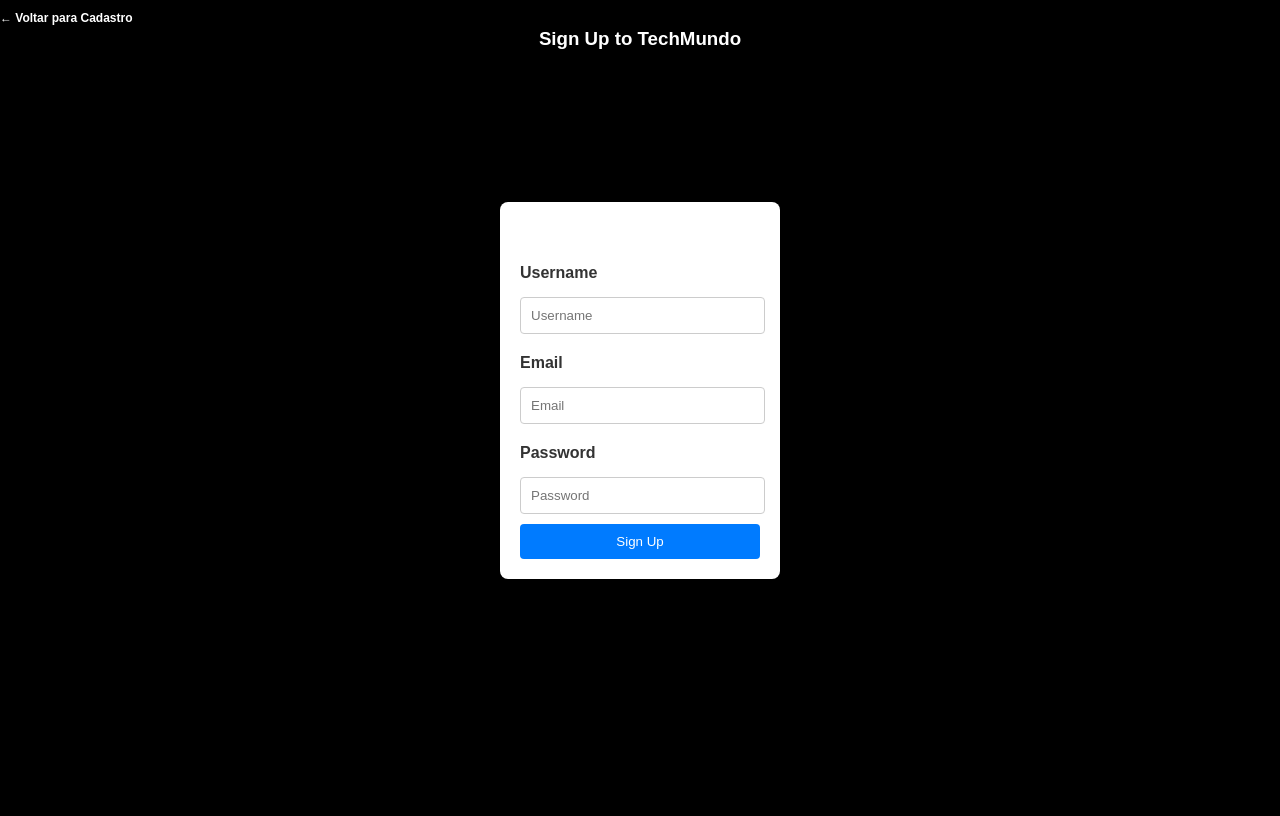
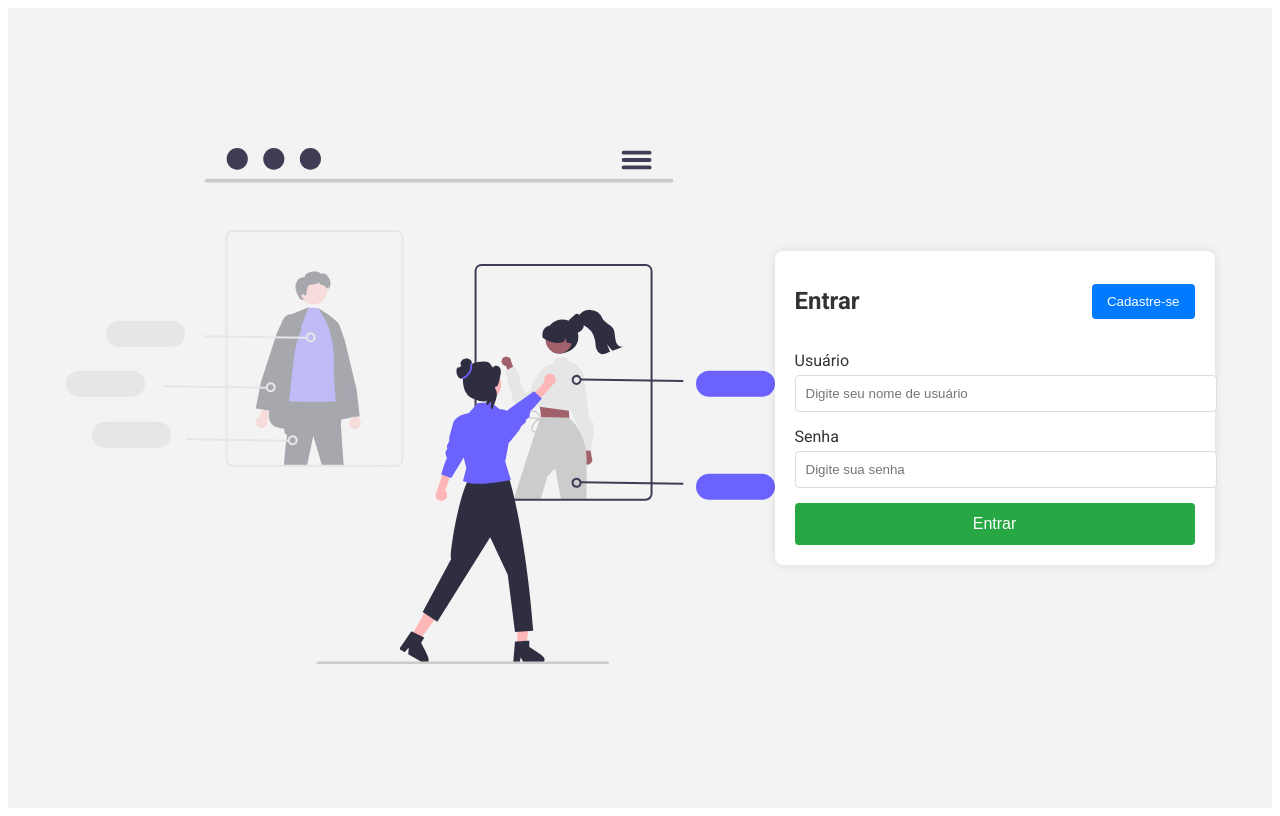
Before and after one commit to aul-rel/HomeTech, a PHP site: page /assets/pages/login.html in a window 1280 px wide. Before the commit the page ends 579 px from the top, so only its background shows below. Run offline with PHP 8.4, Linux system fonts and the light colour scheme.

Commit message:
tela principal

```diff
--- a/assets/css/login.css
+++ b/assets/css/login.css
@@ -1,66 +1,86 @@
-*{
-    padding: 0;
-    margin: 0;
+/* login.css */
+
+/* Container geral */
+body {
+    font-family: 'Roboto', sans-serif;
 }
-body{
-    background-color: black;
-    color: #fff;
-    height: 100%;
-    font-family: Arial, Helvetica, sans-serif   ;
-}
-h2 a{
-    font-size: .5em;
-    text-decoration: none;
-    color: #fff;
-}
-h2 a strong{
-    font-weight: 900;
-}
-.Foda{
+
+.container {
     display: flex;
     align-items: center;
     justify-content: center;
-    height: 80vh;
-}
-.login {
-    width: 30vh; /* Defina uma largura fixa */
-    background-color: #fff;
-
-    padding: 20px; /* Adiciona espaço interno */
-    border-radius: 8px; /* Cantos arredondados */
-    box-shadow: 0 2px 10px rgba(0, 0, 0, 0.2); /* Sombra para dar profundidade */
+    min-height: 100vh;
+    padding: 0 20px;
+    background-color: #f3f3f3;
 }
 
-h3 {
-    text-align: center;
-    margin-bottom: 20px; /* Aumenta a margem inferior para dar mais espaço */
+/* Formulário */
+.form {
+    background-color: #fff;
+    border-radius: 8px;
+    box-shadow: 0 0 10px rgba(0, 0, 0, 0.1);
+    width: 100%;
+    max-width: 400px;
+    padding: 20px;
 }
 
-input {
-    width: 93%; /* Largura total */
-    padding: 10px; /* Espaço interno */
-    margin: 10px 0; /* Margem entre os campos */
-    border: 1px solid #ccc; /* Borda */
-    border-radius: 4px; /* Cantos arredondados */
+.form-header {
+    display: flex;
+    justify-content: space-between;
+    align-items: center;
 }
 
-button {
-    width: 100%; /* Largura total */
-    padding: 10px; /* Espaço interno */
-    background-color: #007bff; /* Cor de fundo */
-    color: #fff; /* Cor do texto */
-    border: none; /* Sem borda */
-    border-radius: 4px; /* Cantos arredondados */
-    cursor: pointer; /* Cursor de pointer */
+.title h1 {
+    font-size: 24px;
+    color: #333;
 }
 
-button:hover {
-    background-color: #0056b3; /* Cor de fundo ao passar o mouse */
+.login-button button {
+    background-color: #007BFF;
+    border: none;
+    border-radius: 4px;
+    padding: 10px 15px;
+    color: #fff;
+    cursor: pointer;
 }
 
-label {
-    display: block; /* Faz com que cada label fique em uma nova linha */
-    margin: 10px 0 5px; /* Margem para espaçamento */
-    font-weight: bold; /* Texto em negrito */
-    color: #333; /* Cor do texto */
+.login-button button a {
+    text-decoration: none;
+    color: inherit;
 }
+
+.input-group {
+    margin-top: 20px;
+}
+
+.input-box {
+    margin-bottom: 15px;
+}
+
+.input-box label {
+    display: block;
+    margin-bottom: 5px;
+    color: #333;
+}
+
+.input-box input {
+    width: 100%;
+    padding: 10px;
+    border: 1px solid #ddd;
+    border-radius: 4px;
+}
+
+.continue-button button {
+    width: 100%;
+    padding: 12px;
+    background-color: #28a745;
+    color: #fff;
+    border: none;
+    border-radius: 4px;
+    font-size: 16px;
+    cursor: pointer;
+}
+
+.continue-button button:hover {
+    background-color: #218838;
+}
--- a/assets/pages/login.html
+++ b/assets/pages/login.html
@@ -1,31 +1,48 @@
 <!DOCTYPE html>
-<html lang="en">
+<html lang="pt-br">
+
 <head>
     <meta charset="UTF-8">
     <meta name="viewport" content="width=device-width, initial-scale=1.0">
-    <title>Document</title>
     <link rel="stylesheet" href="../css/login.css">
+    <title>Login</title>
+    <link rel="stylesheet" href="https://fonts.googleapis.com/css2?family=Roboto:wght@400;700&display=swap">
+
 </head>
+
 <body>
-    <h2><a href="cadastro.php">← Voltar para <strong>Cadastro</strong></a></h2>
-    <h3>Sign Up to TechMundo</h3>
-    <div class="Foda">
-    <div class="login">
-        <h3>Sign Up to TechMundo</h3>
-        <form>
-            <label for="username">Username</label>
-            <input type="text" id="username" placeholder="Username" required>
+    <div class="container">
+        <div class="form-image">
+            <img src="../img/undraw_shopping_re_3wst.svg" alt="">
+        </div>
+        <div class="form">
+            <form action="../php/login.php" method="post">
+                <div class="form-header">
+                    <div class="title">
+                        <h1>Entrar</h1>
+                    </div>
+                    <div class="login-button">
+                        <button><a href="cadastro.php">Cadastre-se</a></button>
+                    </div>
+                </div>
 
-            <label for="email">Email</label>
-            <input type="email" id="email" placeholder="Email" required>
+                <div class="input-group">
+                    <div class="input-box">
+                        <label for="username">Usuário</label>
+                        <input id="username" type="text" name="username" placeholder="Digite seu nome de usuário" required>
+                    </div>
+                    <div class="input-box">
+                        <label for="password">Senha</label>
+                        <input id="password" type="password" name="password" placeholder="Digite sua senha" required>
+                    </div>
+                </div>
 
-            <label for="password">Password</label>
-            <input type="password" id="password" placeholder="Password" required>
-
-            <button type="submit">Sign Up</button>
-        </form>
-    </div>
+                <div class="continue-button">
+                    <button type="submit">Entrar</button>
+                </div>
+            </form>
+        </div>
     </div>
 </body>
+
 </html>
-<!--Siter.io inspiração-->
--- a/assets/php/cadastro.php
+++ b/assets/php/cadastro.php
@@ -10,7 +10,7 @@
 if ($_SERVER["REQUEST_METHOD"] == "POST") {
     // Obtém os dados do formulário
     $firstname = $_POST['firstname'];
-    $lastname = $_POST['lastname'];
+    $lastname = $_POST['lastname']
     $email = $_POST['email'];
     $celular = $_POST['number'];
     $senha = password_hash($_POST['password'], PASSWORD_DEFAULT); // Cria hash da senha
@@ -32,7 +32,7 @@
         // Executa o cadastro e redireciona para o login se bem-sucedido
         if ($stmt->execute()) {
             // Cadastro bem-sucedido, redireciona para a página de login
-            header("Location: ../pages/login.html");
+            header("Location: ../pages/login.html?success=1");
             exit();
         } else {
             echo "Erro ao cadastrar: " . $conn->error;
```
